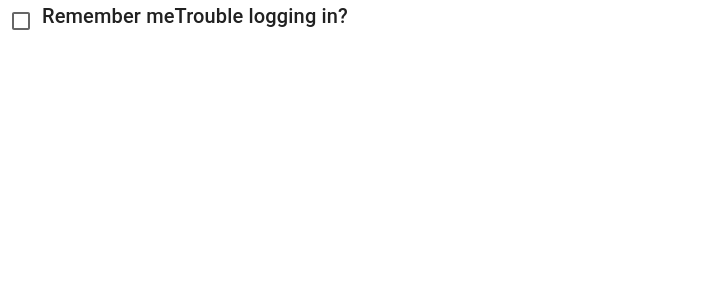
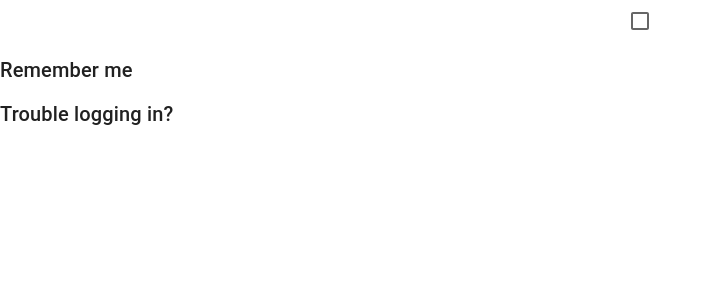
Before and after one commit to Nikhil-Sharma-CS/React-Projects, a React (Create React App) app in the folder React with Typescript/react-ts/: page / in a window 1280 px wide. Shown: the top 300 px of the page, without its empty margins (0-711 px from the left). Built offline with nearby package versions, Linux system fonts and the light colour scheme.

Commit message:
:construction: wip: added spacing in the theme file

```diff
--- a/React with Typescript/react-ts/src/components/molecules/HelperText/index.styles.tsx
+++ b/React with Typescript/react-ts/src/components/molecules/HelperText/index.styles.tsx
@@ -1,5 +1,8 @@
 import { Box, styled } from "@mui/material";
+import { theme } from "../../../theme";
 
 export const StyledHelperContainer = styled(Box)(({}) => ({
   display: "flex",
+  flexDirection: "column",
+  gap: theme.spacing(3),
 }));
--- a/React with Typescript/react-ts/src/theme/index.ts
+++ b/React with Typescript/react-ts/src/theme/index.ts
@@ -13,4 +13,5 @@ export const theme = createTheme({
       default: "#ffffff",
     },
   },
+  spacing: 4,
 });
```
